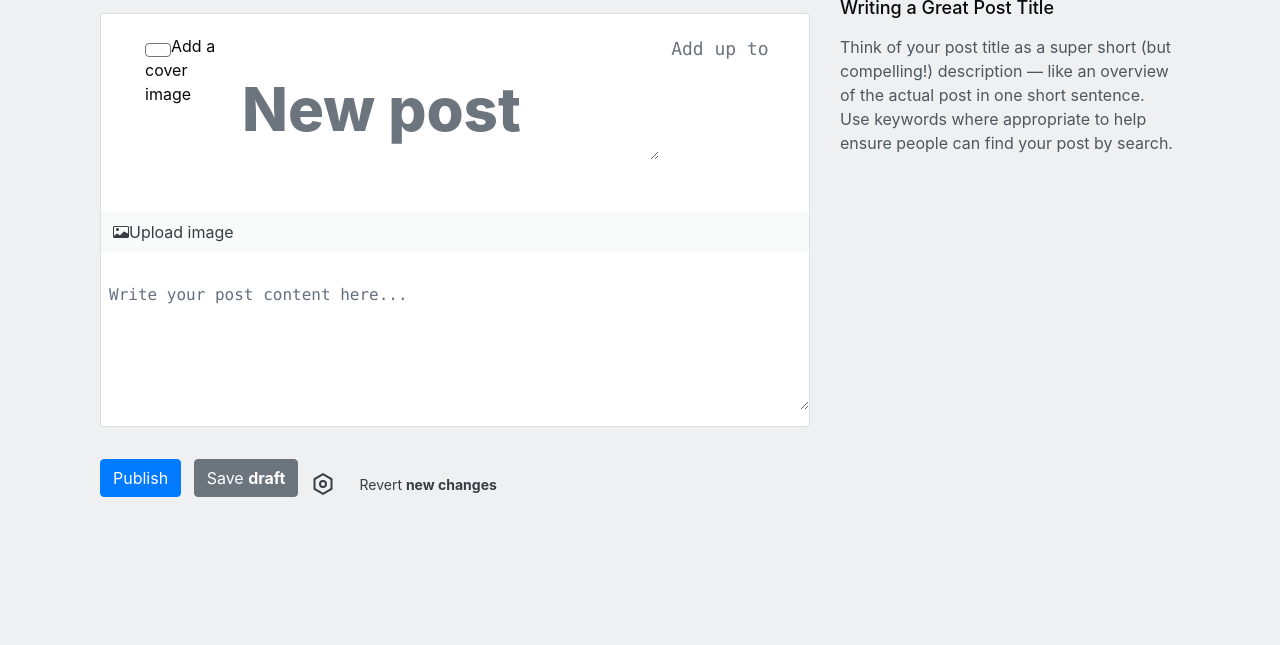
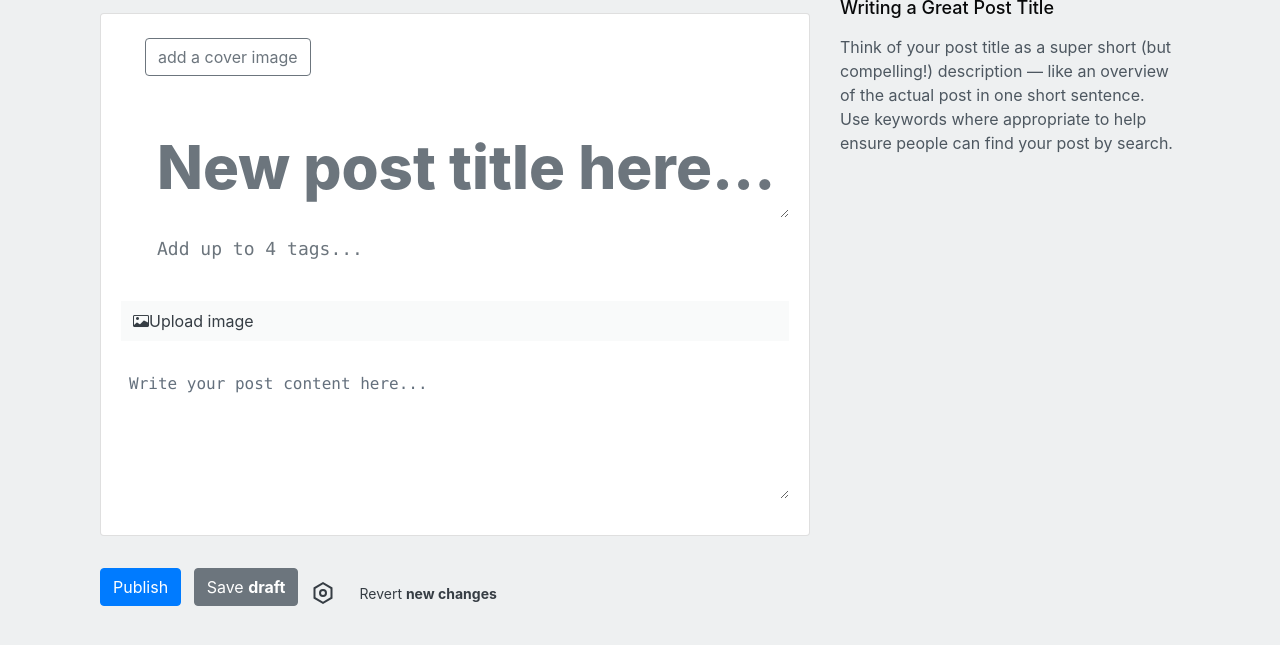
Before and after one commit to bulmaroarellano/DevToRealoaded, a plain HTML site: page create_post.html in a window 1280 px wide. Shown: the part 79-724 px from the top of the page. Drawn offline with nearby package versions, Linux system fonts and the light colour scheme; files that its build step writes are made by us from their sources; no server answers.

Commit message:
Integracion y correccion

```diff
--- a/create_post.html
+++ b/create_post.html
@@ -58,10 +58,13 @@
                             <div class="article-top-form">
                                 <div class="d-flex justify-content-center">
                                     <div class="list-form-group form-view ml-4">
-                                        <input id="cover-image-input" type="file" accept="image/*" class="w-100 h-100 absolute left-0 right-0 top-0 bottom-0 overflow-hidden opacity-0 cursor-pointer" value="" data-max-file-size-mb="25" />
-                                            <button type="button" class="ibtn btn btn-outline-secondary mt-1"></button>Add a cover image</button>
+                                        <div class="form-group">
+                                            <a  class="ibtn btn btn-outline-secondary mt-1">
+                                                <input id="cover-image-input" type="file" accept="image/*" class="w-100 absolute left-0 right-0 top-0 bottom-0 overflow-hidden opacity-0 cursor-pointer"/>
+                                          add a cover image</a>
                                         </div>
-                                        <div class="form-group">
+
+                                        <div class="form-group" style="z-index:999 !important;">
                                             <label for="title"></label>
                                             <textarea rows="1" class="itexta form-control border-0" ref="Default" name="title" id="title" placeholder="New post title here..." value=""></textarea>
                                         </div>
@@ -70,7 +73,7 @@
                                              <input id="tags" type="text" class="crayons-textfiel crayons-textfiel--ghost itag form-control border-0 bg-none select2 ff-monospace"  name="tags[]" data-role="tagsinput"  placeholder="Add up to 4 tags... ">
 
                                         </div>
-                                    </div>
+                                     </div>
                                 </div>
                               </div>
                                 <div class="article-form-body mt-3">
```
